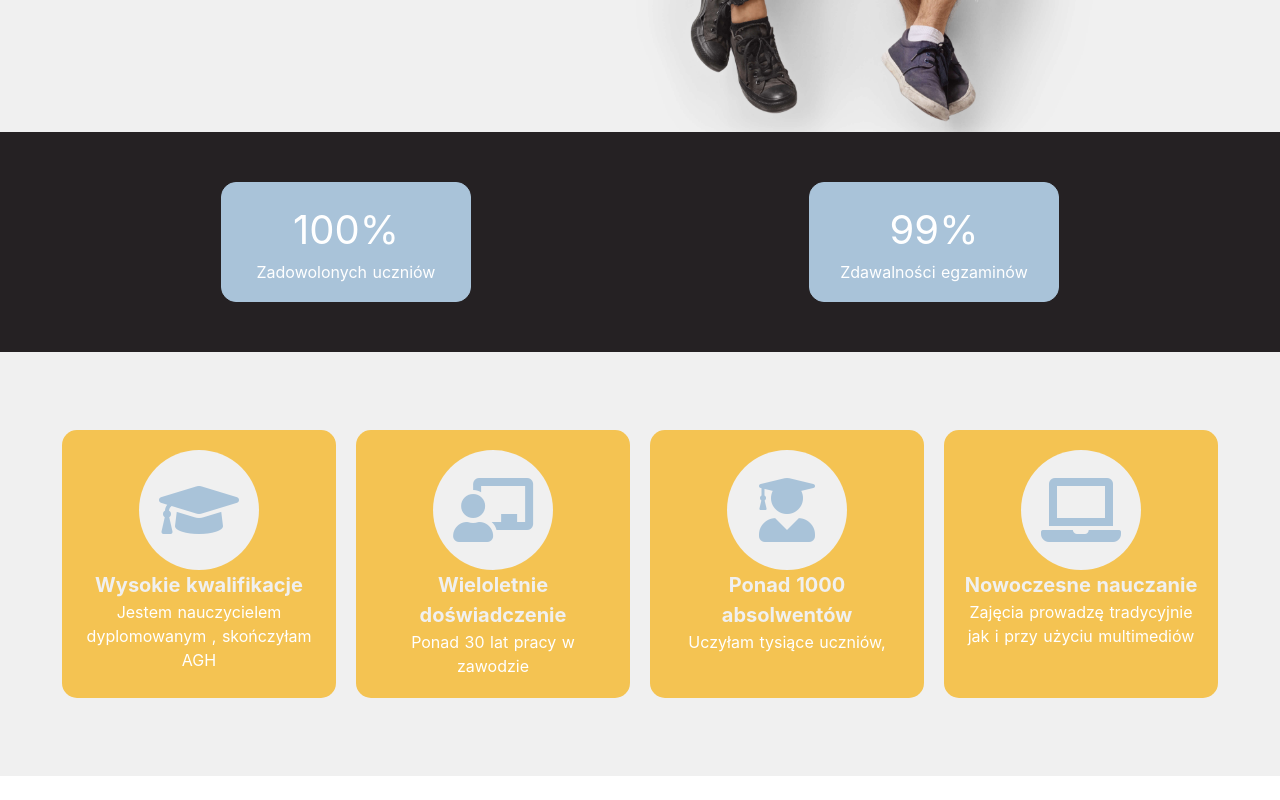
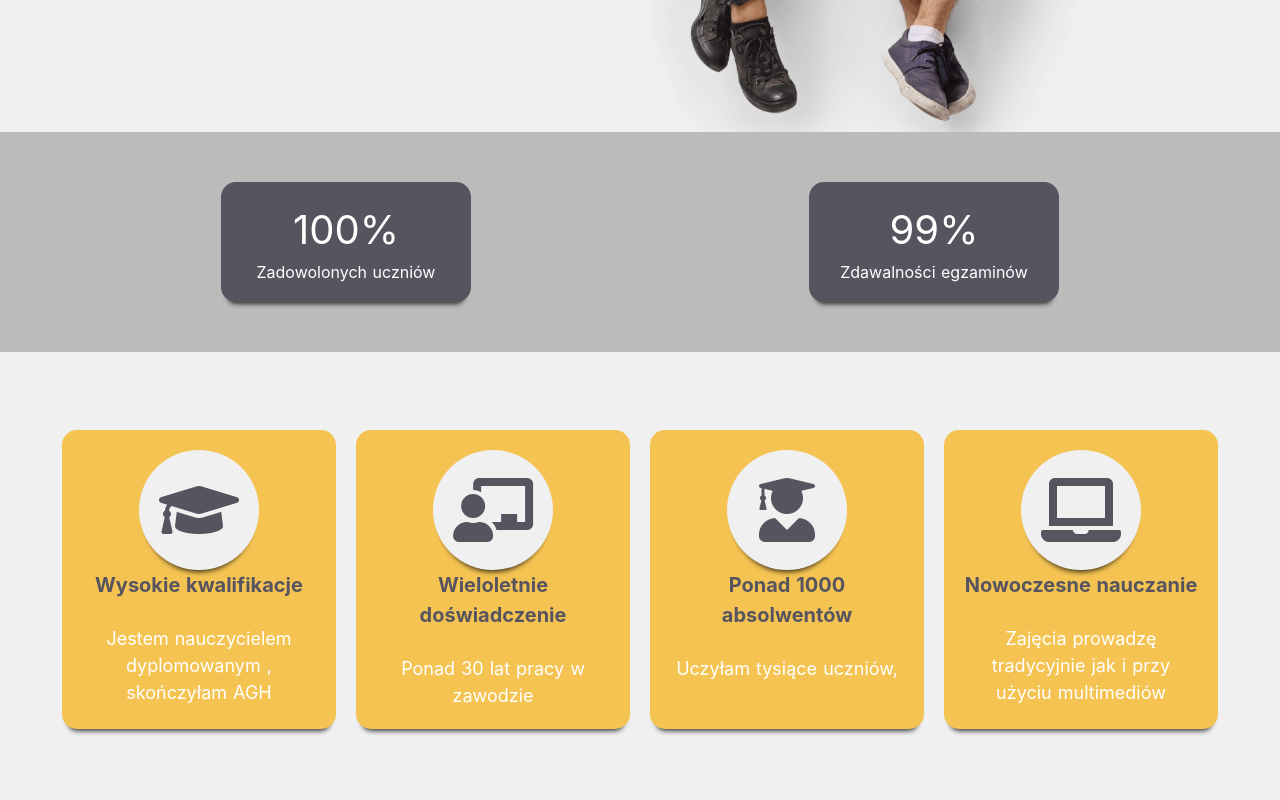
Before and after one commit to MichalStabrawa/korepetycje, a Nuxt app: page / in a window 1280 px wide. Shown: the part 720-1520 px from the top of the page. Built offline with nearby package versions, Linux system fonts and the light colour scheme.

Commit message:
color changes

```diff
--- a/assets/css/main.scss
+++ b/assets/css/main.scss
@@ -0,0 +1,8 @@
+body {
+    color: #56545f;
+}
+.button {
+    -webkit-box-shadow: 0px 8px 5px -6px rgba(0,0,0,0.75);
+    -moz-box-shadow: 0px 8px 5px -6px rgba(0,0,0,0.75);
+    box-shadow: 0px 8px 5px -6px rgba(0,0,0,0.75);
+}
--- a/components/ButtonComponent.vue
+++ b/components/ButtonComponent.vue
@@ -21,5 +21,8 @@ export default {};
 .button {
   min-width: 150px;
   margin-top: 50px;
+  -webkit-box-shadow: 0px 8px 5px -6px rgba(0, 0, 0, 0.75);
+  -moz-box-shadow: 0px 8px 5px -6px rgba(0, 0, 0, 0.75);
+  box-shadow: 0px 8px 5px -6px rgba(0, 0, 0, 0.75);
 }
 </style>
--- a/components/SectionCounter.vue
+++ b/components/SectionCounter.vue
@@ -59,12 +59,11 @@ export default {
 .counter {
   padding-top: 50px;
   padding-bottom: 50px;
-  background: #252123;
+  background: #bbbbbb;
 }
 .timer {
   width: 250px;
   height: 120px;
-  border: 1px solid #a9c3d9;
   text-align: center;
   display: flex;
   align-items: center;
@@ -72,9 +71,12 @@ export default {
   color: #000;
   font-size: 2.5rem;
   flex-direction: column;
-  background: #a9c3d9;
+  background: #56545f;
   color: #fff;
   border-radius: 15px;
+  -webkit-box-shadow: 0px 8px 5px -6px rgba(0, 0, 0, 0.75);
+  -moz-box-shadow: 0px 8px 5px -6px rgba(0, 0, 0, 0.75);
+  box-shadow: 0px 8px 5px -6px rgba(0, 0, 0, 0.75);
 
   span {
     font-size: 16px;
--- a/components/SectionFuture.vue
+++ b/components/SectionFuture.vue
@@ -14,7 +14,7 @@ export default {};
 .future {
   padding-top: 50px;
   padding-bottom: 50px;
-  background: #a9c3d9;
+  background: #56545f;
   display: flex;
   align-items: center;
   justify-content: center;
--- a/components/SectionPhone.vue
+++ b/components/SectionPhone.vue
@@ -15,7 +15,7 @@ export default {};
 
 <style lang="scss" scoped>
 .phone-contact {
-  background: #a9c3d9;
+  background: #56545f;
   padding-top: 50px;
   padding-bottom: 50px;
 
--- a/components/SectionSkills.vue
+++ b/components/SectionSkills.vue
@@ -51,14 +51,19 @@ export default {};
     padding: 20px;
     border-radius: 15px;
     text-align: center;
+    -webkit-box-shadow: 0px 8px 5px -6px rgba(0, 0, 0, 0.75);
+    -moz-box-shadow: 0px 8px 5px -6px rgba(0, 0, 0, 0.75);
+    box-shadow: 0px 8px 5px -6px rgba(0, 0, 0, 0.75);
 
     h2 {
       font-size: 20px;
-      color: #f0f0f0;
+      color: #56545f;
       font-weight: bold;
     }
     p {
       color: #fff;
+      margin-top: 25px;
+      font-size: 18px;
     }
 
     figure {
@@ -70,9 +75,12 @@ export default {};
       align-items: center;
       justify-content: center;
       margin: 0 auto;
+      -webkit-box-shadow: 0px 8px 5px -6px rgba(0, 0, 0, 0.75);
+    -moz-box-shadow: 0px 8px 5px -6px rgba(0, 0, 0, 0.75);
+    box-shadow: 0px 8px 5px -6px rgba(0, 0, 0, 0.75);
 
       i {
-        color: #a9c3d9;
+        color: #56545f;
       }
     }
   }
```
